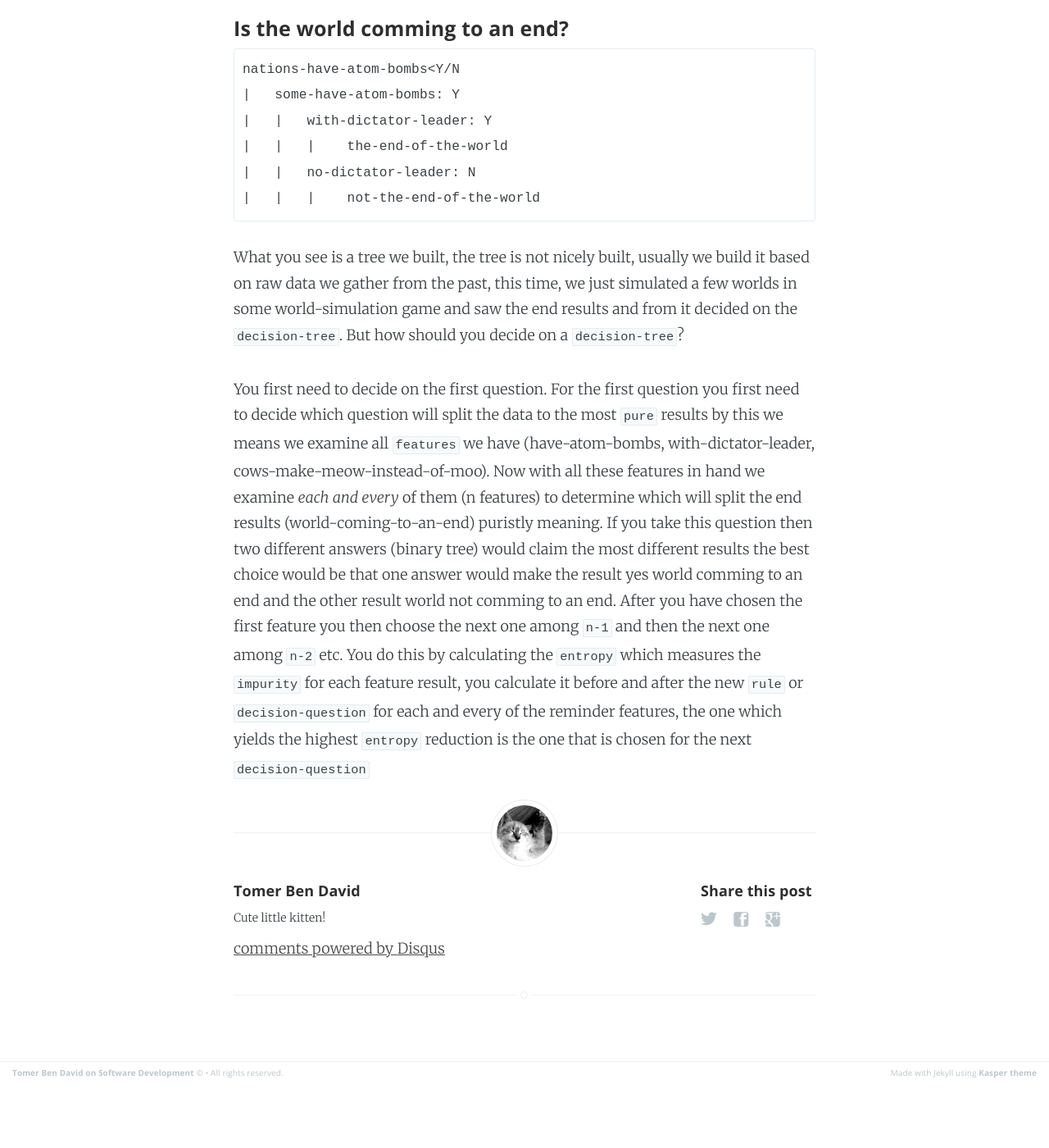
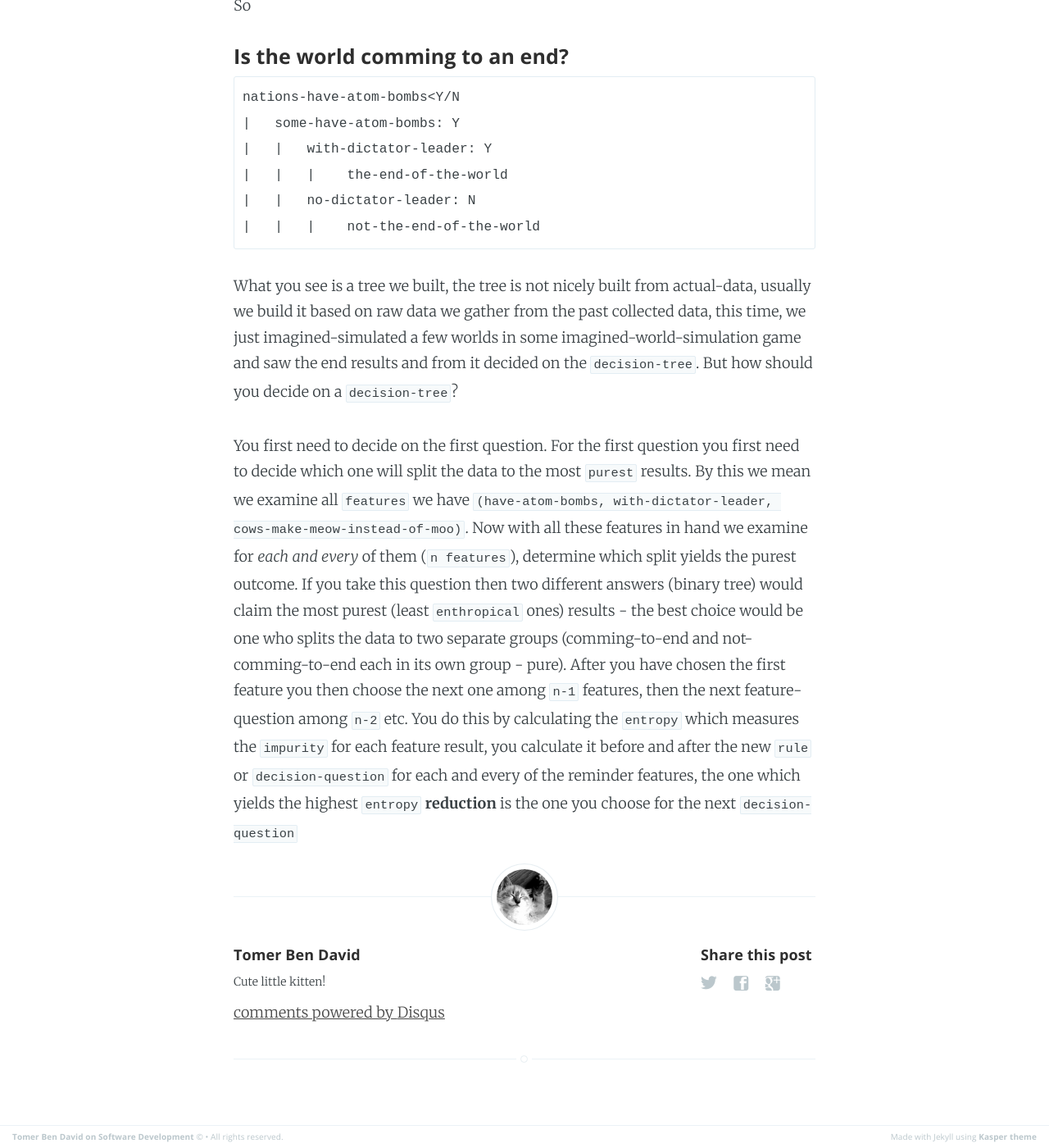
Before and after one commit to tomer-ben-david/tomer-ben-david.github.io.jekyll, a Jekyll site: the page built from _posts/2015-03-29-decision-trees.markdown, in a window 1280 px wide and 1400 px high, scrolled down 750 px. Shown: the whole window at 82% size. Built offline with Jekyll 4.4.1, drawn with Linux system fonts in a browser that asks for light colours; Markdown is read by kramdown in place of the engine named in the settings; comment, search, counter and statistics services are not loaded; before the commit the page ends 2072 px from its top, so only the background shows below that; some of the changed text lies outside the part shown.

Commit message:
+decision trees

```diff
--- a/_posts/2015-03-29-decision-trees.markdown
+++ b/_posts/2015-03-29-decision-trees.markdown
@@ -6,7 +6,7 @@
 comments: true
 ---
 #### Introduction
-So you need to decide on something and wish to perform it the `machine-learning` way? you have come to the right `www` page.  `decision tree` are basically a bunch of questions you ask yourself until you get to an prediction of what the answer is.  Examples:
+So you need to decide on something and wish to perform it the `machine-learning` way? you have come to the right `www` page.  `decision trees` are basically a bunch of questions you ask yourself (or the machine if you are a software developer) until you get to an prediction of what the answer is most likely to be according to the `decision tree` you or your machine have built.  Examples:
 
 * Should we hire that candidate?
 * Should I trust this Guy?
@@ -25,8 +25,8 @@
     |   |   no-dictator-leader: N
     |   |   |    not-the-end-of-the-world
 
-What you see is a tree we built, the tree is not nicely built, usually we build it based on raw data we gather from the past, this time, we just simulated a few worlds in some world-simulation game and saw the end results and from it decided on the `decision-tree`.
+What you see is a tree we built, the tree is not nicely built from actual-data, usually we build it based on raw data we gather from the past collected data, this time, we just imagined-simulated a few worlds in some imagined-world-simulation game and saw the end results and from it decided on the `decision-tree`.
 But how should you decide on a `decision-tree`?
 
-You first need to decide on the first question.  For the first question you first need to decide which question will split the data to the most `pure` results by this we means we examine all `features` we have (have-atom-bombs, with-dictator-leader, cows-make-meow-instead-of-moo).  Now with all these features in hand we examine *each and every* of them (n features) to determine which will split the end results (world-coming-to-an-end) puristly meaning.  If you take this question then two different answers (binary tree) would claim the most different results the best choice would be that one answer would make the result yes world comming to an end and the other result world not comming to an end.  After you have chosen the first feature you then choose the next one among `n-1` and then the next one among `n-2` etc.
- You do this by calculating the `entropy` which measures the `impurity` for each feature result, you calculate it before and after the new `rule` or `decision-question` for each and every of the reminder features, the one which yields the highest `entropy` reduction is the one that is chosen for the next `decision-question`
+You first need to decide on the first question.  For the first question you first need to decide which one will split the data to the most `purest` results.  By this we mean we examine all `features` we have `(have-atom-bombs, with-dictator-leader, cows-make-meow-instead-of-moo)`.  Now with all these features in hand we examine for *each and every* of them (`n features`), determine which split yields the purest outcome.  If you take this question then two different answers (binary tree) would claim the most purest (least `enthropical` ones) results - the best choice would be one who splits the data to two separate groups (comming-to-end and not-comming-to-end each in its own group - pure).  After you have chosen the first feature you then choose the next one among `n-1` features, then the next feature-question among `n-2` etc.
+ You do this by calculating the `entropy` which measures the `impurity` for each feature result, you calculate it before and after the new `rule` or `decision-question` for each and every of the reminder features, the one which yields the highest `entropy` **reduction** is the one you choose for the next `decision-question`
```
